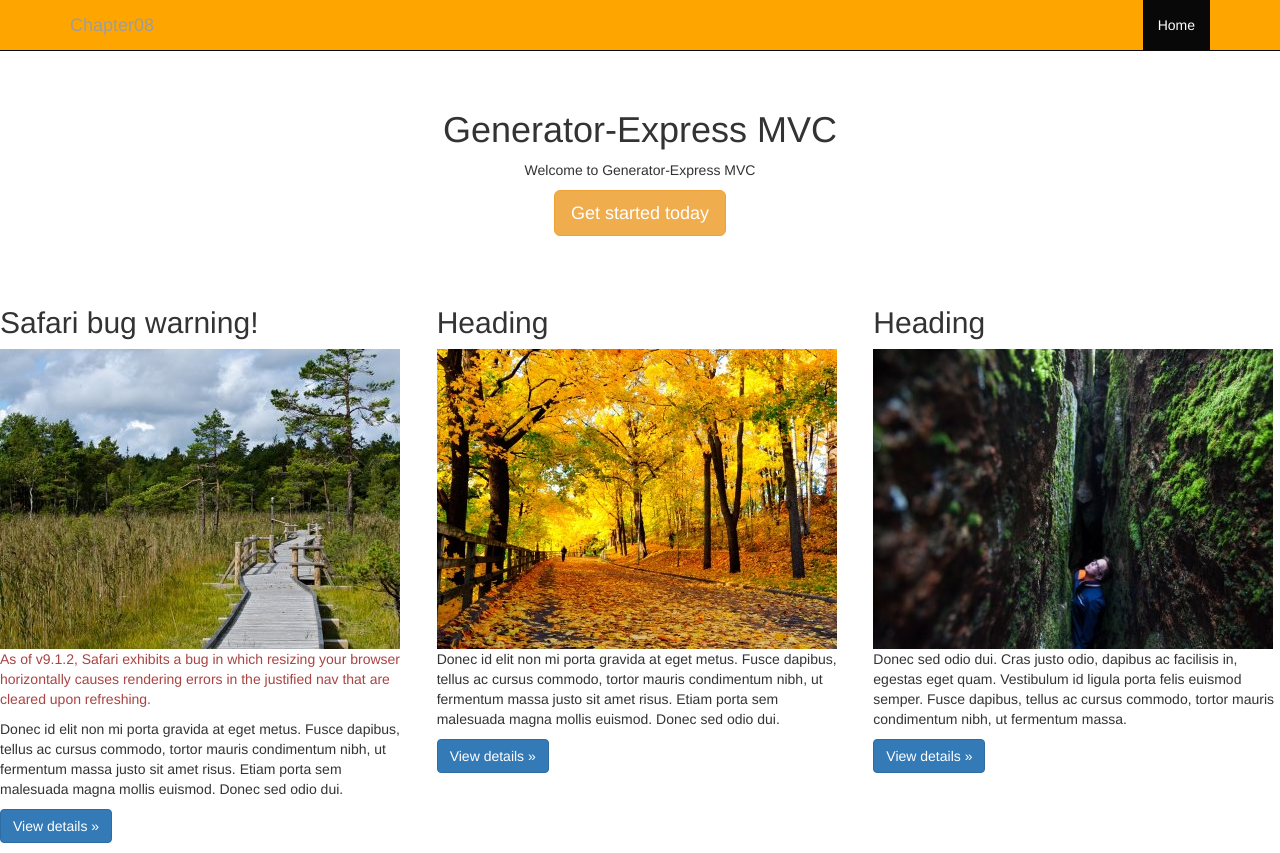
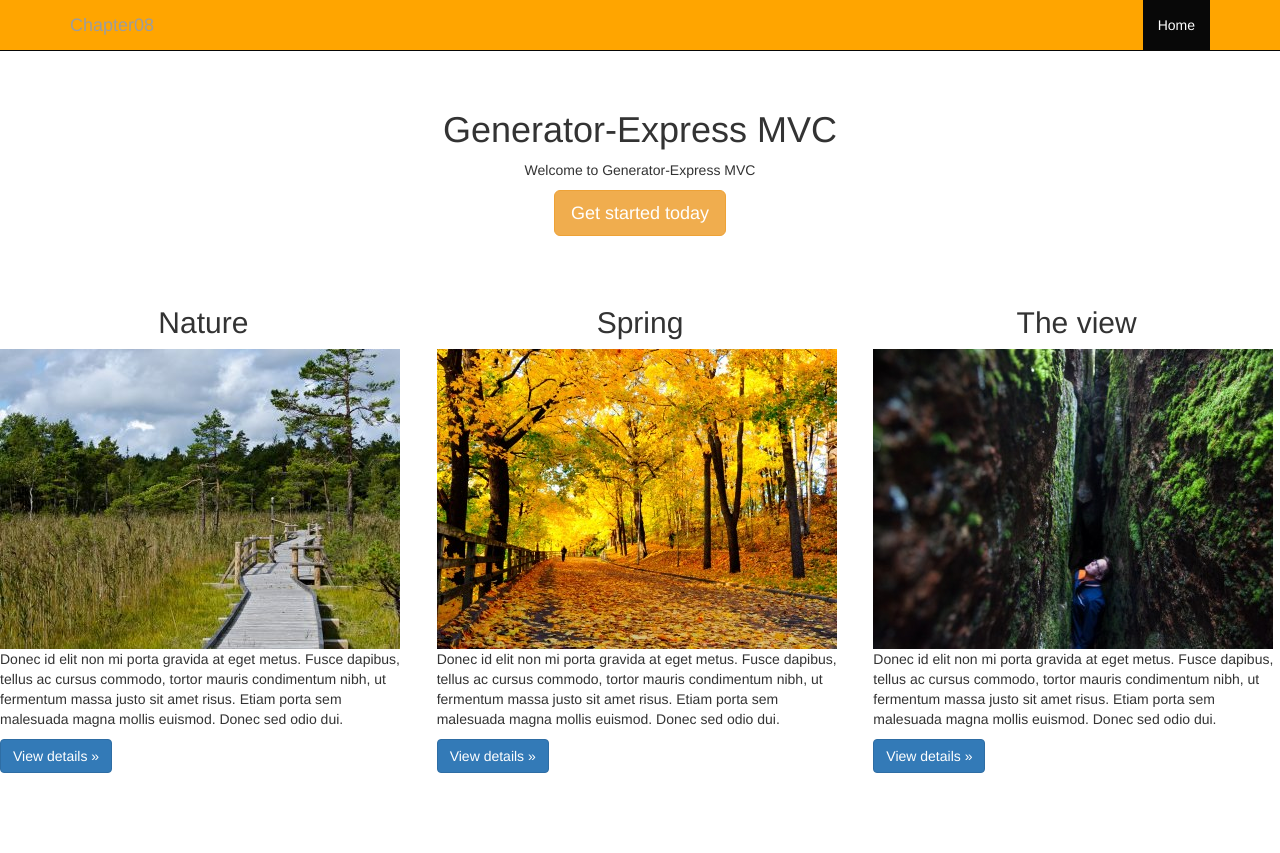
Before and after one commit to celsom/generator-express, a website: page index.html in a window 1280 px wide. After the commit the page ends 800 px from the top, so only its background shows below. Drawn offline with nearby package versions, Linux system fonts and the light colour scheme.

Commit message:
css and index.html editted

```diff
--- a/index.html
+++ b/index.html
@@ -53,22 +53,23 @@
 
     <div class="row">
         <div class="col-lg-4">
-          <h2>Safari bug warning!</h2>
+          <h2 class="h2test">Nature</h2>
           <img  src="images/nature01.jpg" alt="nature">
-          <p class="text-danger">As of v9.1.2, Safari exhibits a bug in which resizing your browser horizontally causes rendering errors in the justified nav that are cleared upon refreshing.</p>
-          <p>Donec id elit non mi porta gravida at eget metus. Fusce dapibus, tellus ac cursus commodo, tortor mauris condimentum nibh, ut fermentum massa justo sit amet risus. Etiam porta sem malesuada magna mollis euismod. Donec sed odio dui. </p>
+           <p>Donec id elit non mi porta gravida at eget metus. Fusce dapibus, tellus ac cursus commodo, tortor mauris condimentum nibh, ut fermentum massa justo sit amet risus. Etiam porta sem malesuada magna mollis euismod. Donec sed odio dui. </p>
+
+
           <p><a class="btn btn-primary" href="#" role="button">View details &raquo;</a></p>
         </div>
         <div class="col-lg-4">
-          <h2>Heading</h2>
+          <h2 class="h2test">Spring</h2>
           <img  src="images/nature02.jpg" alt="nature">
           <p>Donec id elit non mi porta gravida at eget metus. Fusce dapibus, tellus ac cursus commodo, tortor mauris condimentum nibh, ut fermentum massa justo sit amet risus. Etiam porta sem malesuada magna mollis euismod. Donec sed odio dui. </p>
           <p><a class="btn btn-primary" href="#" role="button">View details &raquo;</a></p>
        </div>
         <div class="col-lg-4">
-          <h2>Heading</h2>
+          <h2 class="h2test">The view</h2>
           <img  src="images/nature03.jpg" alt="nature">
-          <p>Donec sed odio dui. Cras justo odio, dapibus ac facilisis in, egestas eget quam. Vestibulum id ligula porta felis euismod semper. Fusce dapibus, tellus ac cursus commodo, tortor mauris condimentum nibh, ut fermentum massa.</p>
+           <p>Donec id elit non mi porta gravida at eget metus. Fusce dapibus, tellus ac cursus commodo, tortor mauris condimentum nibh, ut fermentum massa justo sit amet risus. Etiam porta sem malesuada magna mollis euismod. Donec sed odio dui. </p>
           <p><a class="btn btn-primary" href="#" role="button">View details &raquo;</a></p>
         </div>
       </div>
--- a/styles/style.css
+++ b/styles/style.css
@@ -14,3 +14,8 @@ body {
 .navbar-right{
 	background-color: #ffa500;
 }
+
+
+h2.h2test {
+  text-align: center;
+}
```
